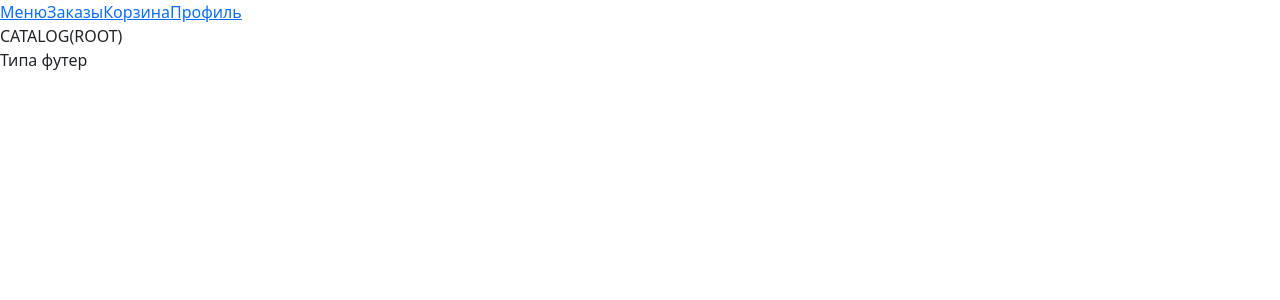
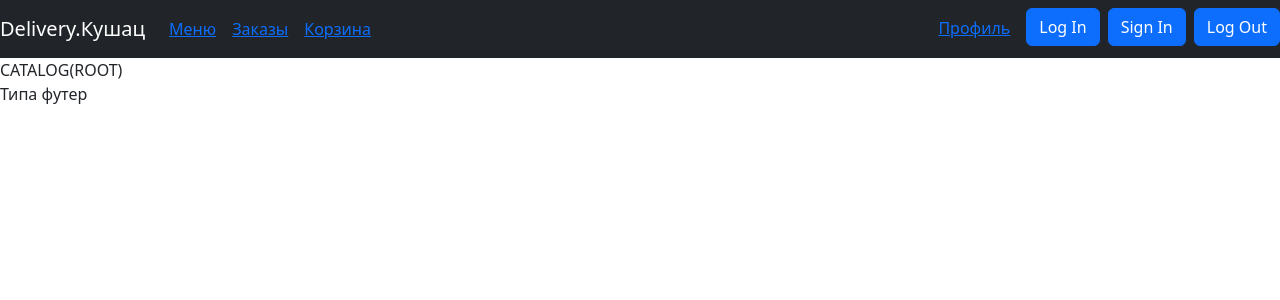
Before and after one commit to shameoff/Delivery.-, a React (Create React App) app: page / in a window 1280 px wide. Shown: the top 300 px of the page. Built offline with nearby package versions, Linux system fonts and the light colour scheme.

Commit message:
Приукрасил navbar с помощью react-bootstrap

```diff
--- a/src/components/Layout.js
+++ b/src/components/Layout.js
@@ -1,12 +1,12 @@
 import {Outlet} from "react-router-dom";
-import Navbar from "./Navbar";
+import NaviBar from "./NaviBar";
 import Footer from "./Footer";
 
 
 function Layout() {
     return(
         <>
-        <Navbar />
+        <NaviBar />
 
         <Outlet />
 
--- a/src/components/Navbar.js
+++ /dev/null
@@ -1,17 +0,0 @@
-import React from "react";
-import {Link} from "react-router-dom";
-
-
-function Navbar(props){
-    return (
-        <header>
-            <Link to="/">Меню</Link>
-            <Link to="/orders">Заказы</Link>
-            <Link to="/basket">Корзина</Link>
-            <Link to="/profile">Профиль</Link>
-        </header>
-    )
-}
-
-
-export default Navbar;
--- /dev/null
+++ b/src/components/NaviBar.js
@@ -0,0 +1,31 @@
+import React from "react";
+import {Link} from "react-router-dom";
+import {Navbar, Nav, Button} from "react-bootstrap";
+
+function NaviBar(props) {
+    return (
+        <>
+            <Navbar collapseOnSelect expand='lg' bg='dark' variant='dark'>
+                <Navbar.Brand>Delivery.Кушац</Navbar.Brand>
+
+                <Navbar.Toggle aria-controls="responsive-navbar-nav"/>
+                <Navbar.Collapse id="responsive-navbar-nav">
+                    <Nav >
+                        <Nav.Link><Link to="/">Меню</Link></Nav.Link>
+                        <Nav.Link><Link to="/orders">Заказы</Link></Nav.Link>
+                        <Nav.Link><Link to="/basket">Корзина</Link></Nav.Link>
+                    </Nav>
+                    <Nav className="ms-auto">
+                        <Nav.Link><Link to="/profile">Профиль</Link></Nav.Link>
+                        <Button variant='primary' className="ms-2 mb-1">Log In</Button>
+                        <Button variant='primary' className="ms-2 mb-1">Sign In</Button>
+                        <Button variant='primary' className="ms-2 mb-1">Log Out</Button>
+                    </Nav>
+                </Navbar.Collapse>
+            </Navbar>
+        </>
+    )
+}
+
+
+export default NaviBar;
```
